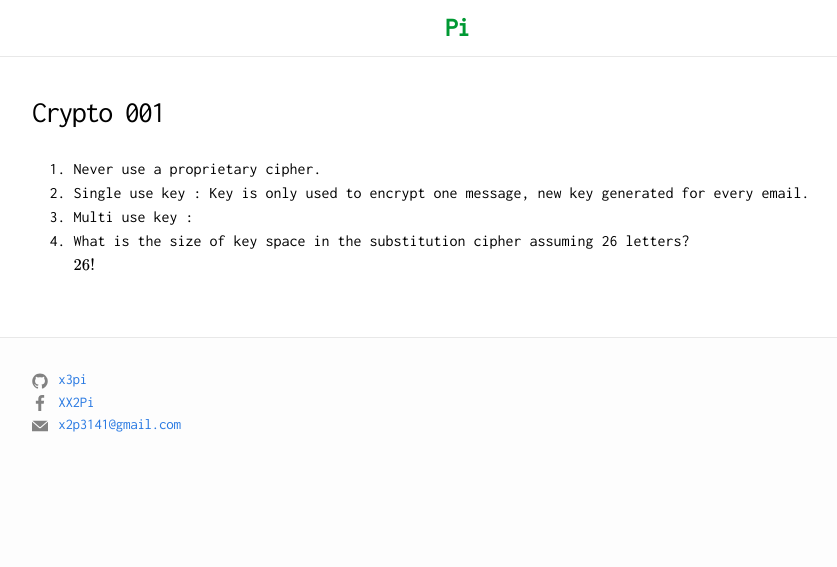
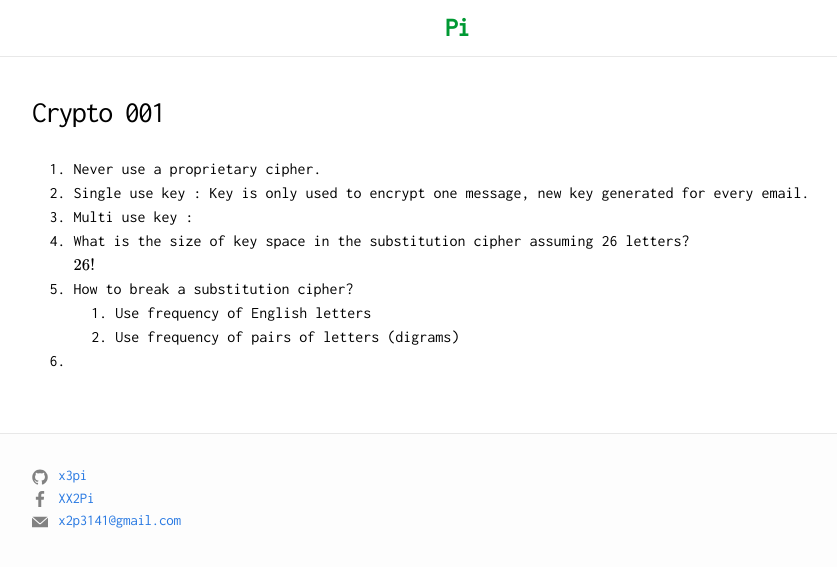
Before and after one commit to x3pi/x3pi.github.io, a Jekyll site: the page built from crypto/crypto-001.md, in a window 1280 px wide. Shown: the top 567 px of the page, without its empty margins (208-1045 px from the left). Built offline with Jekyll 4.4.1, drawn with Linux system fonts in a browser that asks for light colours; nearby versions of some CDN libraries; formulas are drawn with MathJax 3; comment, search, counter and statistics services are not loaded.

Commit message:
Update from Forestry.io - Updated crypto-001.md

```diff
--- a/crypto/crypto-001.md
+++ b/crypto/crypto-001.md
@@ -11,5 +11,8 @@ tags: []
 1. Never use a proprietary cipher.
 2. Single use key : Key is only used to encrypt one message, new key generated for every email.
 3. Multi use key :
-4. What is the size of key space in the substitution cipher assuming 26 letters? <br>
-	$$26!$$
+4. What is the size of key space in the substitution cipher assuming 26 letters? <br> $$26!$$
+5. How to break a substitution cipher?
+   1. Use frequency of English letters
+   2. Use frequency of pairs of letters (digrams)
+6.
```
